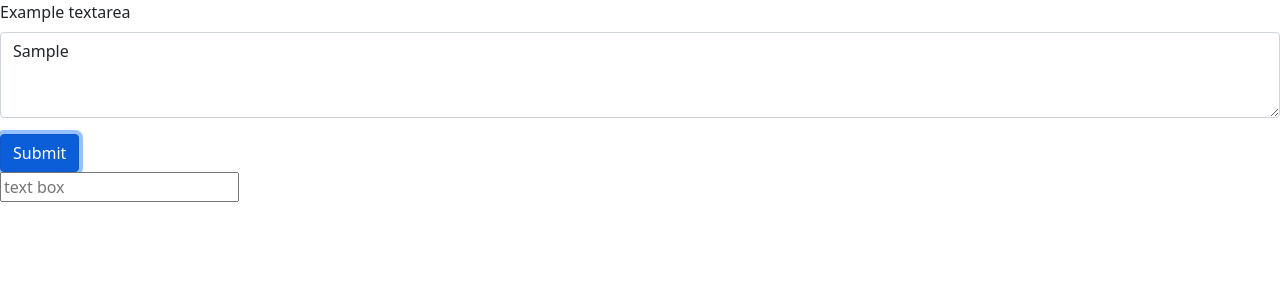
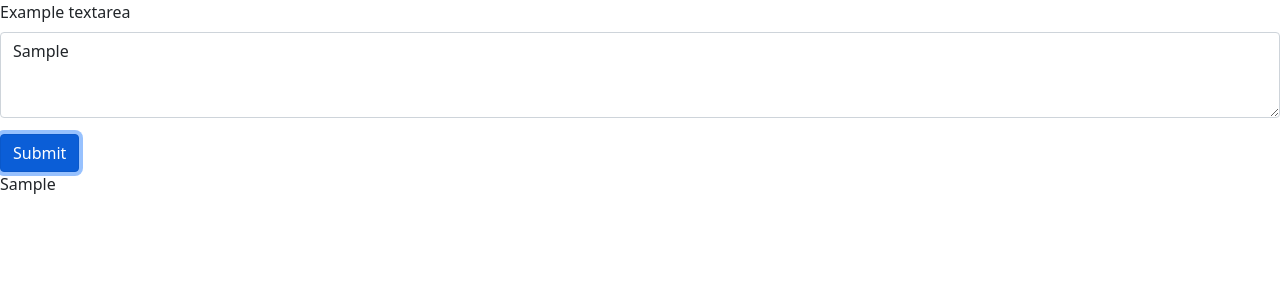
Before and after one commit to muratcan-yuksel/chat-app, a React (Create React App) app: page / in a window 1280 px wide. Both pictures are taken after typing "Sample" into the empty fields and a click on the button "Submit". Shown: the top 300 px of the page. Built offline with nearby package versions, Linux system fonts and the light colour scheme.

Commit message:
now it creates a new output on ech click. so it's ok

```diff
--- a/src/components/Input.js
+++ b/src/components/Input.js
@@ -7,55 +7,40 @@ import Button from "react-bootstrap/Button";
 // import "bootstrap/dist/css/bootstrap.min.css";
 // import { Navbar, Nav, NavDropdown } from "react-bootstrap";
 // The added element component
-const AddedElement = () => (
-  <p>
-    <input placeholder="text box" />
-  </p>
-);
+
 const Input = () => {
-  const [state, setState] = useState();
-  const [output, setOutput] = useState([]);
-  const [count, setCount] = useState(0); // Name it however you wish
+  //get the textarea input
+  const [text, setText] = useState("");
+  const [arr, setArr] = useState([]);
 
+  //create handlechange function
+  const handleChange = (e) => {
+    setText(e.target.value);
+  };
+  //create handleSubmit function
+  const handleSubmit = (e) => {
+    e.preventDefault();
+    setArr([...arr, text]);
+  };
   useEffect(() => {
     // Do something
-    console.log("effect");
-    return <p>output</p>;
-  }, [output]);
-
-  const handleClick = (e) => {
-    e.preventDefault();
-    setCount(count + 1);
-    setOutput(state, ...output);
-    console.log(output);
-  };
-
-  // const createPara = output.map((item) => {
-  //   console.log(item);
-  // });
-
-  const handleText = (e) => {
-    console.log(e.target.value);
-    setState(e.target.value);
-  };
-
-  // const mapped = output.map((item) => {});
-
+    console.log(arr);
+  }, [arr]);
+  let texty = arr.map((item) => {
+    return <p>{item}</p>;
+  });
   return (
     <div>
-      <Form>
+      <Form onSubmit={handleSubmit}>
         <Form.Group className="mb-3" controlId="exampleForm.ControlTextarea1">
           <Form.Label>Example textarea</Form.Label>
-          <Form.Control onChange={handleText} as="textarea" rows={3} />
+          <Form.Control onChange={handleChange} as="textarea" rows={3} />
         </Form.Group>
-        <Button onClick={handleClick} variant="primary" type="submit">
+        <Button variant="primary" type="submit">
           Submit
         </Button>
       </Form>
-      {/* <div> {createPara} </div> */}
-      {[...Array(count)].map((_, i) => (
-        <AddedElement key={i} />
-      ))}
+      {texty}
     </div>
   );
 };
```
